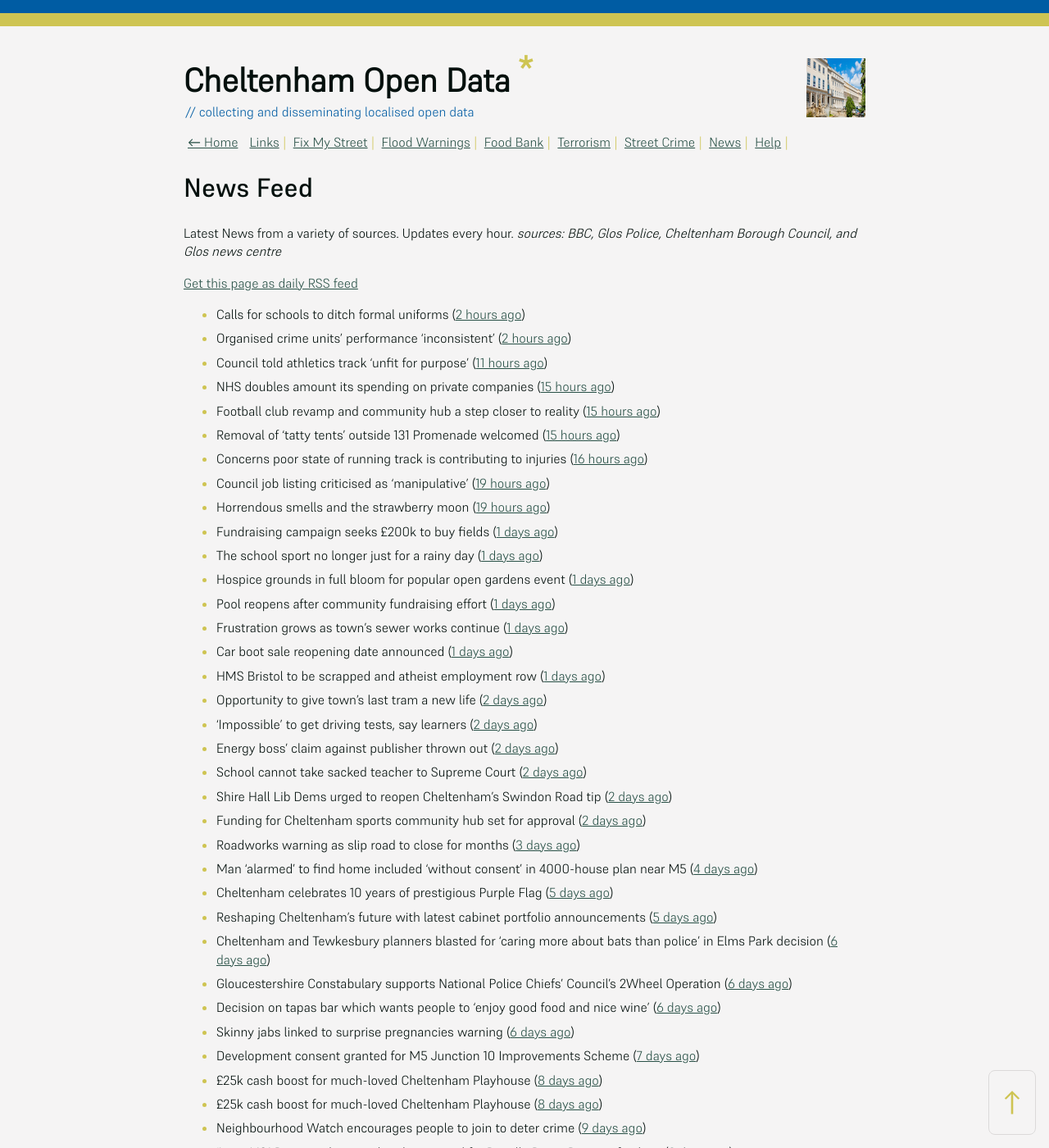
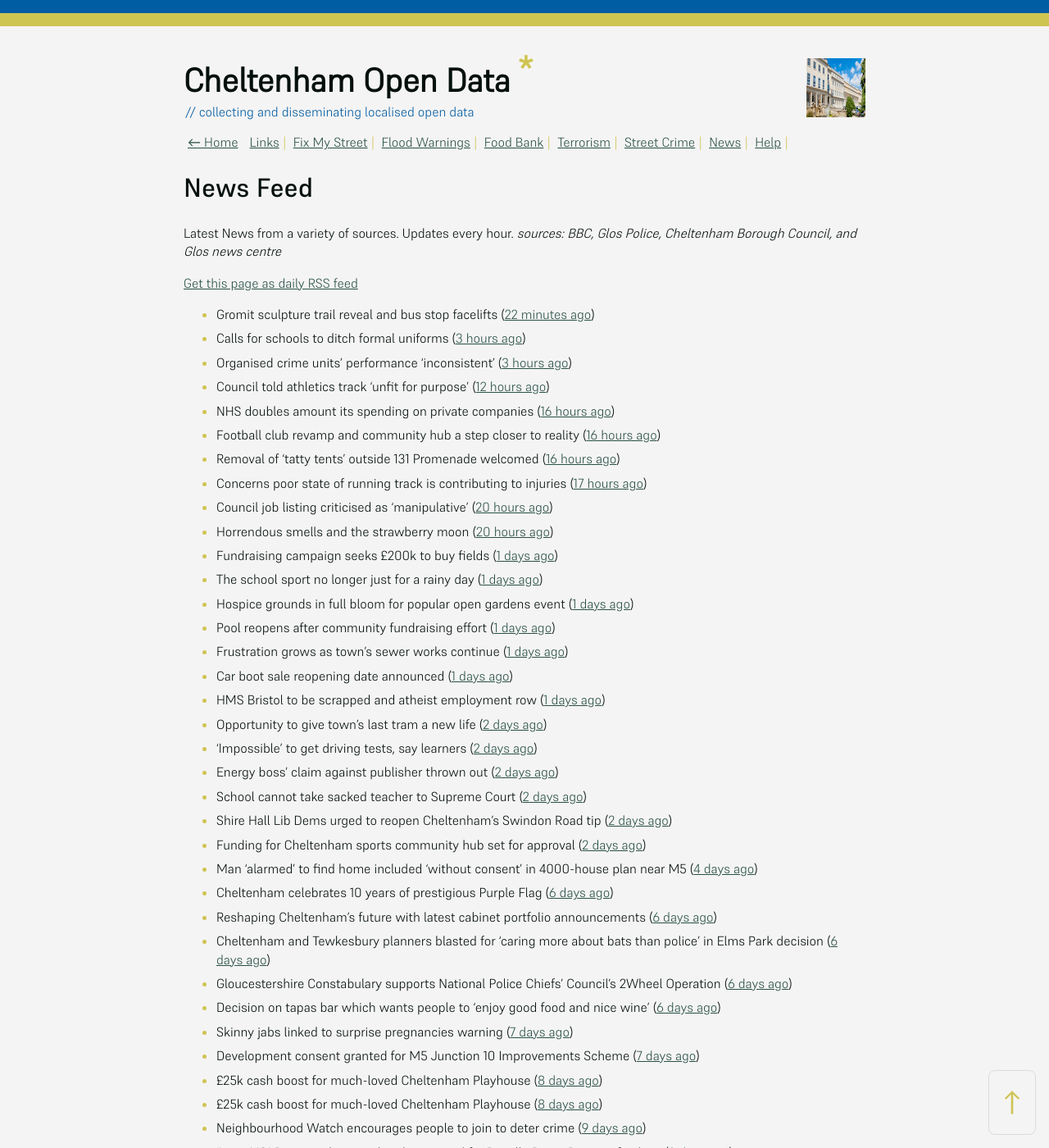
Before and after one commit to mat-0/cheltenham-open-data, a Jekyll site: the page built from _pages/news.md, in a window 1280 px wide and 1400 px high. Shown: the whole window at 82% size. Built offline with Jekyll 4.4.1, drawn with Linux system fonts in a browser that asks for light colours; some of the changed text lies outside the part shown.

Commit message:
Updated 2025-06-12 08:59:13

```diff
--- a/_pages/news.md
+++ b/_pages/news.md
@@ -12,15 +12,16 @@ _sources: BBC, Glos Police, Cheltenham Borough Council, and Glos news centre_
 [Get this page as daily RSS feed](/daily.rss)
 
 <!-- news_marker starts -->
-- Calls for schools to ditch formal uniforms ([2 hours ago](https://www.bbc.com/news/articles/c79eg0w59y8o))
-- Organised crime units' performance 'inconsistent' ([2 hours ago](https://www.bbc.com/news/articles/c8rezd6j42vo))
-- Council told athletics track 'unfit for purpose' ([11 hours ago](https://www.bbc.com/news/articles/cvg76n7dxn9o))
-- NHS doubles amount its spending on private companies ([15 hours ago](https://www.bbc.com/news/articles/cy0jzvxwr4xo))
-- Football club revamp and community hub a step closer to reality ([15 hours ago](https://gloucesternewscentre.co.uk/football-club-revamp-and-community-hub-a-step-closer-to-reality/))
-- Removal of ‘tatty tents’ outside 131 Promenade welcomed ([15 hours ago](https://gloucesternewscentre.co.uk/removal-of-tatty-tents-outside-131-promenade-welcomed/))
-- Concerns poor state of running track is contributing to injuries ([16 hours ago](https://gloucesternewscentre.co.uk/concerns-poor-state-of-running-track-is-contributing-to-injuries/))
-- Council job listing criticised as 'manipulative' ([19 hours ago](https://www.bbc.com/news/articles/c74qk45gxygo))
-- Horrendous smells and the strawberry moon ([19 hours ago](https://www.bbc.com/news/articles/c2lk8l1ypxko))
+- Gromit sculpture trail reveal and bus stop facelifts ([22 minutes ago](https://www.bbc.com/news/articles/c706p9w35xeo))
+- Calls for schools to ditch formal uniforms ([3 hours ago](https://www.bbc.com/news/articles/c79eg0w59y8o))
+- Organised crime units' performance 'inconsistent' ([3 hours ago](https://www.bbc.com/news/articles/c8rezd6j42vo))
+- Council told athletics track 'unfit for purpose' ([12 hours ago](https://www.bbc.com/news/articles/cvg76n7dxn9o))
+- NHS doubles amount its spending on private companies ([16 hours ago](https://www.bbc.com/news/articles/cy0jzvxwr4xo))
+- Football club revamp and community hub a step closer to reality ([16 hours ago](https://gloucesternewscentre.co.uk/football-club-revamp-and-community-hub-a-step-closer-to-reality/))
+- Removal of ‘tatty tents’ outside 131 Promenade welcomed ([16 hours ago](https://gloucesternewscentre.co.uk/removal-of-tatty-tents-outside-131-promenade-welcomed/))
+- Concerns poor state of running track is contributing to injuries ([17 hours ago](https://gloucesternewscentre.co.uk/concerns-poor-state-of-running-track-is-contributing-to-injuries/))
+- Council job listing criticised as 'manipulative' ([20 hours ago](https://www.bbc.com/news/articles/c74qk45gxygo))
+- Horrendous smells and the strawberry moon ([20 hours ago](https://www.bbc.com/news/articles/c2lk8l1ypxko))
 - Fundraising campaign seeks £200k to buy fields ([1 days ago](https://www.bbc.com/news/articles/c365lx9x187o))
 - The school sport no longer just for a rainy day ([1 days ago](https://www.bbc.com/news/articles/clygej1emezo))
 - Hospice grounds in full bloom for popular open gardens event ([1 days ago](https://gloucesternewscentre.co.uk/hospice-grounds-in-full-bloom-for-popular-open-gardens-event/))
@@ -34,14 +35,13 @@ _sources: BBC, Glos Police, Cheltenham Borough Council, and Glos news centre_
 - School cannot take sacked teacher to Supreme Court ([2 days ago](https://www.bbc.com/news/articles/cn7zn077nd4o))
 - Shire Hall Lib Dems urged to reopen Cheltenham’s Swindon Road tip ([2 days ago](https://gloucesternewscentre.co.uk/shire-hall-lib-dems-urged-to-reopen-cheltenhams-swindon-road-tip/))
 - Funding for Cheltenham sports community hub set for approval ([2 days ago](https://gloucesternewscentre.co.uk/funding-for-cheltenham-sports-community-hub-set-for-approval/))
-- Roadworks warning as slip road to close for months ([3 days ago](https://www.bbc.com/news/articles/c308j6d7ngno))
 - Man ‘alarmed’ to find home included ‘without consent’ in 4000-house plan near M5 ([4 days ago](https://gloucesternewscentre.co.uk/man-alarmed-to-find-home-included-without-consent-in-4000-house-plan-near-m5/))
-- Cheltenham celebrates 10 years of prestigious Purple Flag ([5 days ago](https://www.cheltenham.gov.uk/news/article/3019/cheltenham_celebrates_10_years_of_prestigious_purple_flag))
-- Reshaping Cheltenham’s future with latest cabinet portfolio announcements ([5 days ago](https://www.cheltenham.gov.uk/news/article/3018/reshaping_cheltenhams_future_with_latest_cabinet_portfolio_announcements))
+- Cheltenham celebrates 10 years of prestigious Purple Flag ([6 days ago](https://www.cheltenham.gov.uk/news/article/3019/cheltenham_celebrates_10_years_of_prestigious_purple_flag))
+- Reshaping Cheltenham’s future with latest cabinet portfolio announcements ([6 days ago](https://www.cheltenham.gov.uk/news/article/3018/reshaping_cheltenhams_future_with_latest_cabinet_portfolio_announcements))
 - Cheltenham and Tewkesbury planners blasted for ‘caring more about bats than police’ in Elms Park decision ([6 days ago](https://gloucesternewscentre.co.uk/cheltenham-and-tewkesbury-planners-blasted-for-caring-more-about-bats-than-police-in-elms-park-decision/))
 - Gloucestershire Constabulary supports National Police Chiefs’ Council’s 2Wheel Operation ([6 days ago](https://gloucesternewscentre.co.uk/gloucestershire-constabulary-supports-national-police-chiefs-councils-2wheel-operation/))
 - Decision on tapas bar which wants people to ‘enjoy good food and nice wine’ ([6 days ago](https://gloucesternewscentre.co.uk/decision-on-tapas-bar-which-wants-people-to-enjoy-good-food-and-nice-wine/))
-- Skinny jabs linked to surprise pregnancies warning ([6 days ago](https://www.bbc.co.uk/sounds/play/p0lgh4cd))
+- Skinny jabs linked to surprise pregnancies warning ([7 days ago](https://www.bbc.co.uk/sounds/play/p0lgh4cd))
 - Development consent granted for M5 Junction 10 Improvements Scheme ([7 days ago](https://gloucesternewscentre.co.uk/development-consent-granted-for-m5-junction-10-improvements-scheme/))
 - £25k cash boost for much-loved Cheltenham Playhouse ([8 days ago](https://gloucesternewscentre.co.uk/25k-cash-boost-for-much-loved-cheltenham-playhouse/))
 - £25k cash boost for much-loved Cheltenham Playhouse ([8 days ago](https://www.cheltenham.gov.uk/news/article/3017/25k_cash_boost_for_much-loved_cheltenham_playhouse))
```
Also changed, not shown: other parts of _pages/news.md (+1 -1 lines), _data/flood.json (+4 -4 lines), _pages/fix-my-street.md (+2 -2 lines), index.md (+4 -4 lines).
